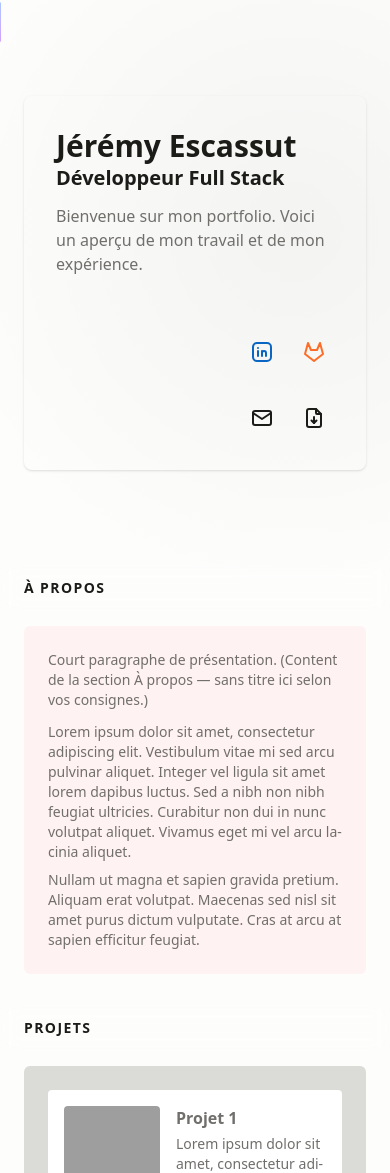
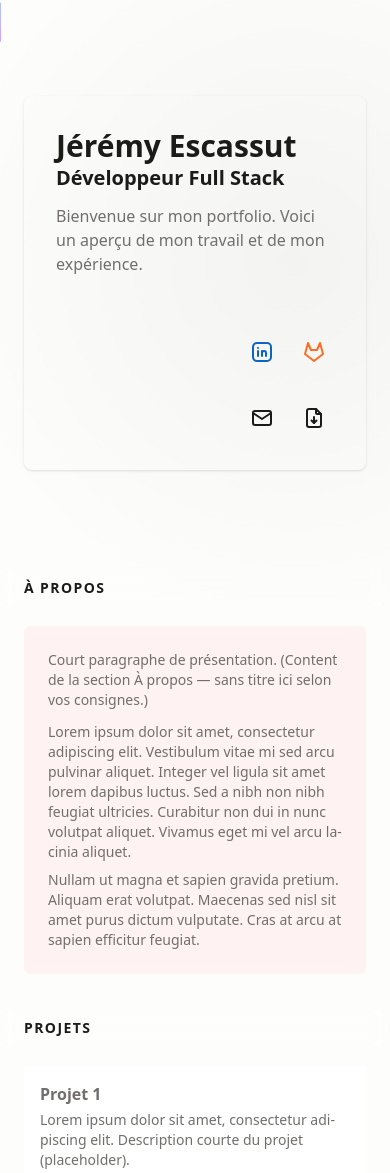
Before and after one commit to JeremyEscassut/portfolio, a Laravel app: page / in a window 390 px wide. Shown: the top 1173 px of the page. Run offline with Laravel 12, Linux system fonts and the light colour scheme; style sheets or scripts are compiled from the project's sources; grey boxes are pictures that could not be loaded.

Commit message:
modifications de layout

```diff
--- a/resources/views/home.blade.php
+++ b/resources/views/home.blade.php
@@ -89,22 +89,23 @@
             <div class="sticky top-0 z-20 -mx-6 mb-4 w-screen bg-transparent px-6 py-3 backdrop-blur lg:sr-only lg:relative lg:top-auto lg:mx-auto lg:w-full lg:px-0 lg:py-0 lg:opacity-0">
                 <h2 class="text-sm font-bold uppercase tracking-widest lg:sr-only">Projets</h2>
             </div>
-            <div class="bg-[#dbdbd7] rounded-md p-6">
+            <!-- Remove gray side panel so projects use full width; images are placed below text and sized to 3:2 aspect ratio -->
+            <div class="p-0">
                 <div class="flex flex-col gap-4">
-                    <div class="w-full p-4 bg-white rounded flex items-start gap-4">
-                        <img loading="lazy" width="96" height="96" src="https://images.unsplash.com/photo-1521737604893-d14cc237f11d?q=80&w=400&auto=format&fit=crop&crop=faces" alt="Project image" class="w-24 h-24 object-cover rounded flex-shrink-0">
+                    <div class="w-full p-4 bg-white rounded flex flex-col gap-4">
                         <div class="flex-1 text-sm text-[#706f6c]">
-                            <div class="text-base font-semibold">Projet 1</div>
+                            <a href="#" class="text-base font-semibold hover:underline">Projet 1</a>
                             <p class="mt-1 text-sm text-[#706f6c]">Lorem ipsum dolor sit amet, consectetur adipiscing elit. Description courte du projet (placeholder).</p>
                         </div>
+                        <img loading="lazy" width="600" height="400" src="https://images.unsplash.com/photo-1521737604893-d14cc237f11d?q=80&w=1200&auto=format&fit=crop&crop=faces" alt="Project image" class="rounded" style="width:100%;height:auto;object-fit:cover;aspect-ratio:3/2;">
                     </div>
 
-                    <div class="w-full p-4 bg-white rounded flex items-start gap-4">
-                        <img loading="lazy" width="96" height="96" src="https://images.unsplash.com/photo-1503023345310-bd7c1de61c7d?q=80&w=400&auto=format&fit=crop&crop=faces" alt="Project image 2" class="w-24 h-24 object-cover rounded flex-shrink-0">
+                    <div class="w-full p-4 bg-white rounded flex flex-col gap-4">
                         <div class="flex-1 text-sm text-[#706f6c]">
-                            <div class="text-base font-semibold">Projet 2</div>
+                            <a href="#" class="text-base font-semibold hover:underline">Projet 2</a>
                             <p class="mt-1 text-sm text-[#706f6c]">Lorem ipsum dolor sit amet. Brève description du projet en quelques mots (placeholder).</p>
                         </div>
+                        <img loading="lazy" width="600" height="400" src="https://images.unsplash.com/photo-1503023345310-bd7c1de61c7d?q=80&w=1200&auto=format&fit=crop&crop=faces" alt="Project image 2" class="rounded" style="width:100%;height:auto;object-fit:cover;aspect-ratio:3/2;">
                     </div>
                 </div>
             </div>
@@ -445,6 +446,54 @@
     })();
 </script>
 <script>
+    // Ensure footer reserved space on mobile when it becomes stuck
+    (function() {
+        const footer = document.getElementById('right-footer');
+        const main = document.querySelector('main#content') || document.querySelector('main');
+        if (!footer || !main) return;
+
+        function applyFooterPadding() {
+            // Only on small screens (mobile)
+            if (window.innerWidth > 640) {
+                main.style.paddingBottom = '';
+                return;
+            }
+            if (footer.classList.contains('stuck')) {
+                // set padding-bottom equal to footer's outer height
+                const rect = footer.getBoundingClientRect();
+                const height = Math.ceil(rect.height);
+                main.style.paddingBottom = height + 'px';
+            } else {
+                main.style.paddingBottom = '';
+            }
+        }
+
+        // Observe class attribute changes on the footer to detect 'stuck' toggles
+        const observer = new MutationObserver(mutations => {
+            for (const m of mutations) {
+                if (m.type === 'attributes' && m.attributeName === 'class') {
+                    applyFooterPadding();
+                }
+            }
+        });
+
+        observer.observe(footer, {
+            attributes: true,
+            attributeFilter: ['class']
+        });
+
+        // Also run on resize/scroll/load to ensure initial state
+        window.addEventListener('resize', applyFooterPadding, {
+            passive: true
+        });
+        window.addEventListener('load', applyFooterPadding);
+        window.addEventListener('orientationchange', applyFooterPadding);
+
+        // initial check
+        setTimeout(applyFooterPadding, 60);
+    })();
+</script>
+<script>
     // Fallback global listener to ensure the contact modal opens even if Alpine scope issues occur
     window.addEventListener('open-contact', function _openContactFallback() {
         console.log('open-contact event received (fallback listener)');
```
